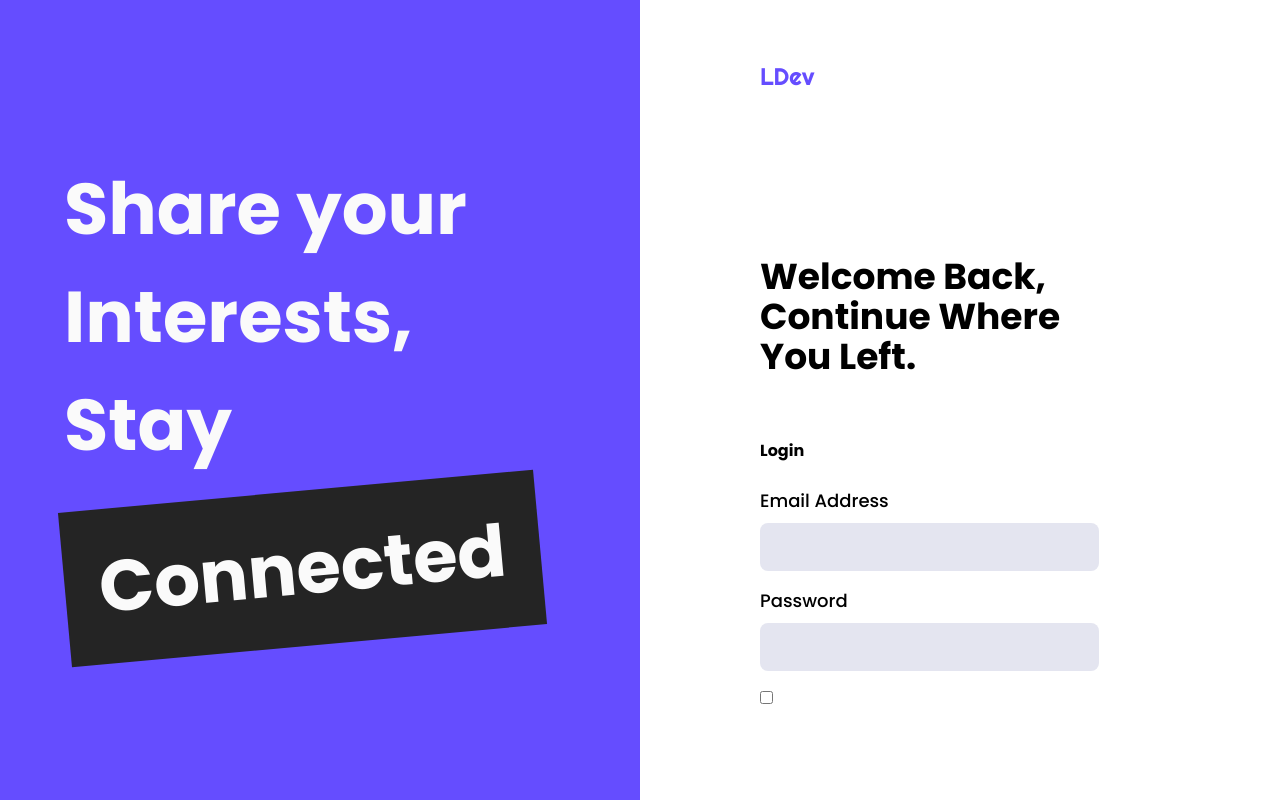
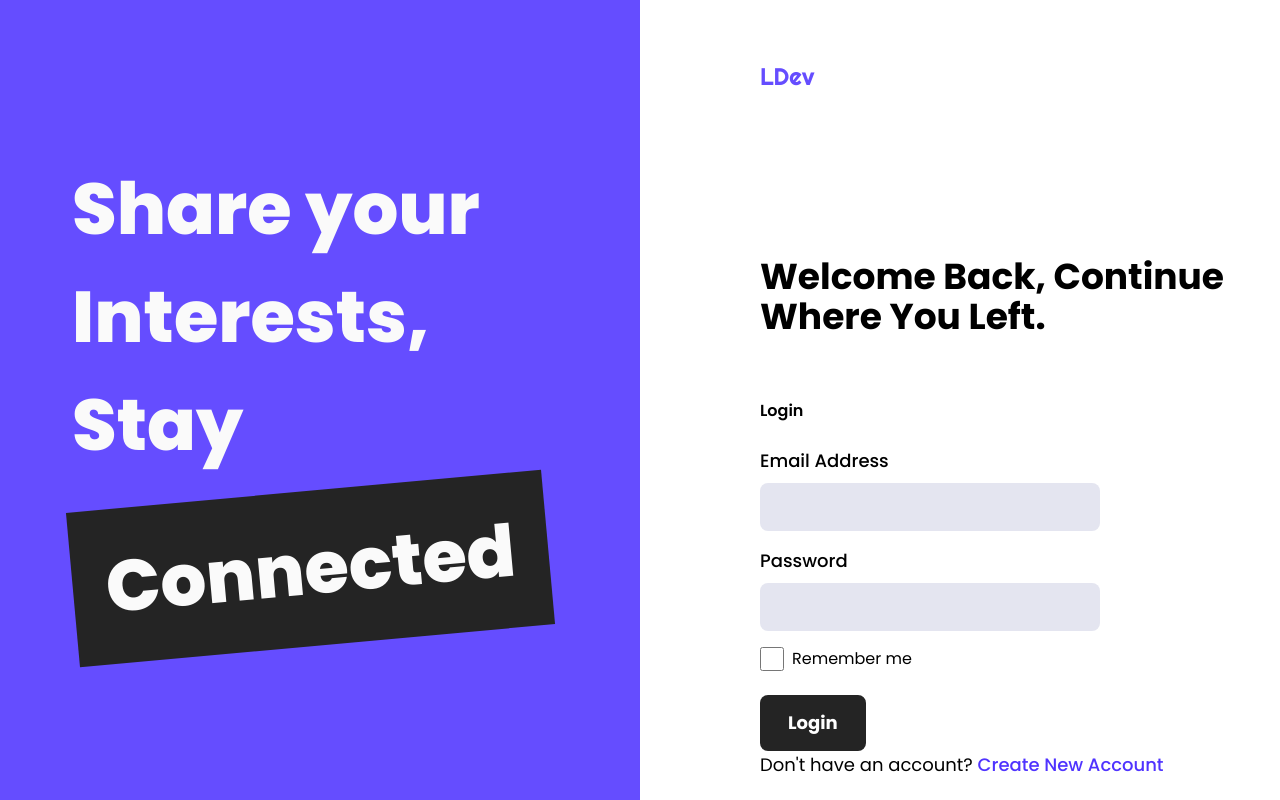
Before and after one commit to L-Devs/dev-book-webapp, a React (Vite) app: page /login in a window 1280 px wide. Built offline with nearby package versions, Linux system fonts and the light colour scheme.

Commit message:
added rest of form

```diff
--- a/index.html
+++ b/index.html
@@ -1,5 +1,5 @@
 <!DOCTYPE html>
-<html lang="en" class="dark">
+<html lang="en">
   <head>
     <meta charset="UTF-8" />
     <meta name="viewport" content="width=device-width, initial-scale=1.0" />
--- a/src/components/DevInput.tsx
+++ b/src/components/DevInput.tsx
@@ -12,7 +12,9 @@ const DevInput: React.FC<Props> = ({ className, title, ...props }) => {
 		<>
 			{/* this is the label and won't be rendered unless TITLE prop passed */}
 			{/* I made some styling changes by making the label not bold and a bit smaller...Psycho */}
-			{title && <label className="mb-2 block font-medium text-lg">{title}</label>}
+			{title && (
+				<label className="mb-2 block font-medium text-lg">{title}</label>
+			)}
 			<input
 				{...props}
 				className={
--- a/src/components/LoginForm.tsx
+++ b/src/components/LoginForm.tsx
@@ -1,12 +1,25 @@
 import DevInput from "./DevInput";
+import DevButton from "./DevButton";
 
 const LoginForm = () => {
 	return (
 		<div>
-			<p className="mb-[24px]">Login</p>
+			<p className="mb-[24px] font-semibold">Login</p>
 			<DevInput title="Email Address" className="mb-4" />
 			<DevInput title="Password" className="mb-4" />
-			<input type="checkbox" />
+			<div className="flex gap-2 mb-6">
+				<input type="checkbox" className="h-6 w-6" />
+				Remember me
+			</div>
+			<DevButton type="secondary" className="w-full">
+				Login
+			</DevButton>
+			<div className="text-lg font-normal">
+				Don&apos;t have an account?{" "}
+				<a href="/signup" className="text-accent-300 font-medium">
+					Create New Account
+				</a>
+			</div>
 		</div>
 	);
 };
--- a/src/components/PageBanner.tsx
+++ b/src/components/PageBanner.tsx
@@ -14,9 +14,11 @@ const PageBanner = ({ alternate }: Props) => {
 
 	return (
 		<div
-			className={bgColor + " w-1/2 flex justify-center h-screen items-center"}
+			className={
+				bgColor + " w-1/2 flex justify-center min-h-screen items-center"
+			}
 		>
-			<h1 className={textColor + " ml-16 text-7xl text-left leading-normal"}>
+			<h1 className={textColor + " ml-[72px] font-extrabold text-7xl text-left leading-normal"}>
 				<span>
 					Share your Interests, <br></br>Stay
 				</span>
--- a/src/pages/Login.tsx
+++ b/src/pages/Login.tsx
@@ -4,12 +4,12 @@ import LoginForm from "../components/LoginForm";
 
 const Login = () => {
 	return (
-		<div className="font-bold font-poppins flex ">
+		<div className="font-poppins flex ">
 			<PageBanner />
-			<div className="w-1/2 h-screen pl-[120px] pt-[60px] pr-[200px]">
+			<div className="w-1/2 h-screen pl-[120px] pt-[60px]">
 				<Logo />
 				<div className="mt-[165px] mb-[62px]">
-					<span className="text-4xl">
+					<span className="text-4xl font-bold">
 						Welcome Back, Continue Where You Left.
 					</span>
 				</div>
```
